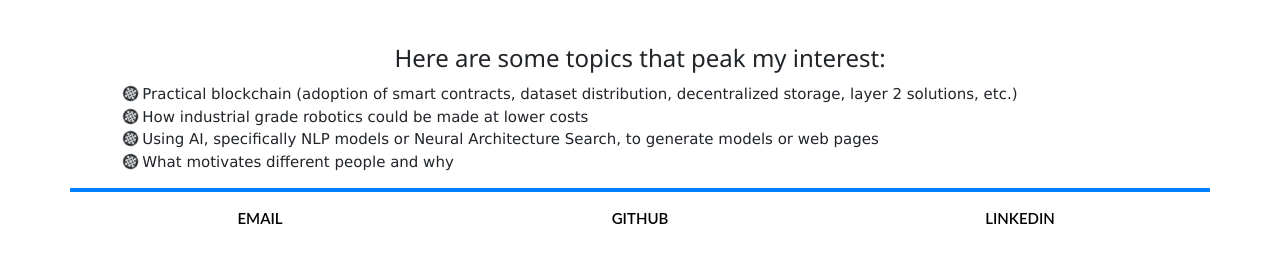
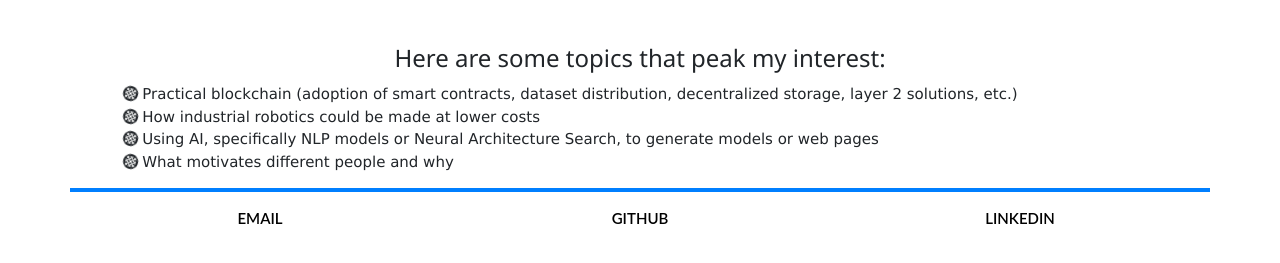
Before and after one commit to beauhodes/beauhodes.github.io, a Jekyll site: the page built from index.html, in a window 1280 px wide. Shown: the part 243-506 px from the top of the page. Built offline with Jekyll 4.4.1, drawn with Linux system fonts in a browser that asks for light colours; nearby versions of some CDN libraries.

Commit message:
Update index.html

```diff
--- a/index.html
+++ b/index.html
@@ -11,7 +11,7 @@ title: Beau Hodes
 <div class="p">
 <ul class="fa-ul">
   <li><i class="fas fa-stroopwafel fa-spin"></i> Practical blockchain (adoption of smart contracts, dataset distribution, decentralized storage, layer 2 solutions, etc.)</li>
-  <li><i class="fas fa-stroopwafel fa-spin"></i> How industrial grade robotics could be made at lower costs</li>
+  <li><i class="fas fa-stroopwafel fa-spin"></i> How industrial robotics could be made at lower costs</li>
   <li><i class="fas fa-stroopwafel fa-spin"></i> Using AI, specifically NLP models or Neural Architecture Search, to generate models or web pages</li>
   <li><i class="fas fa-stroopwafel fa-spin"></i> What motivates different people and why</li>
 </ul>
```
